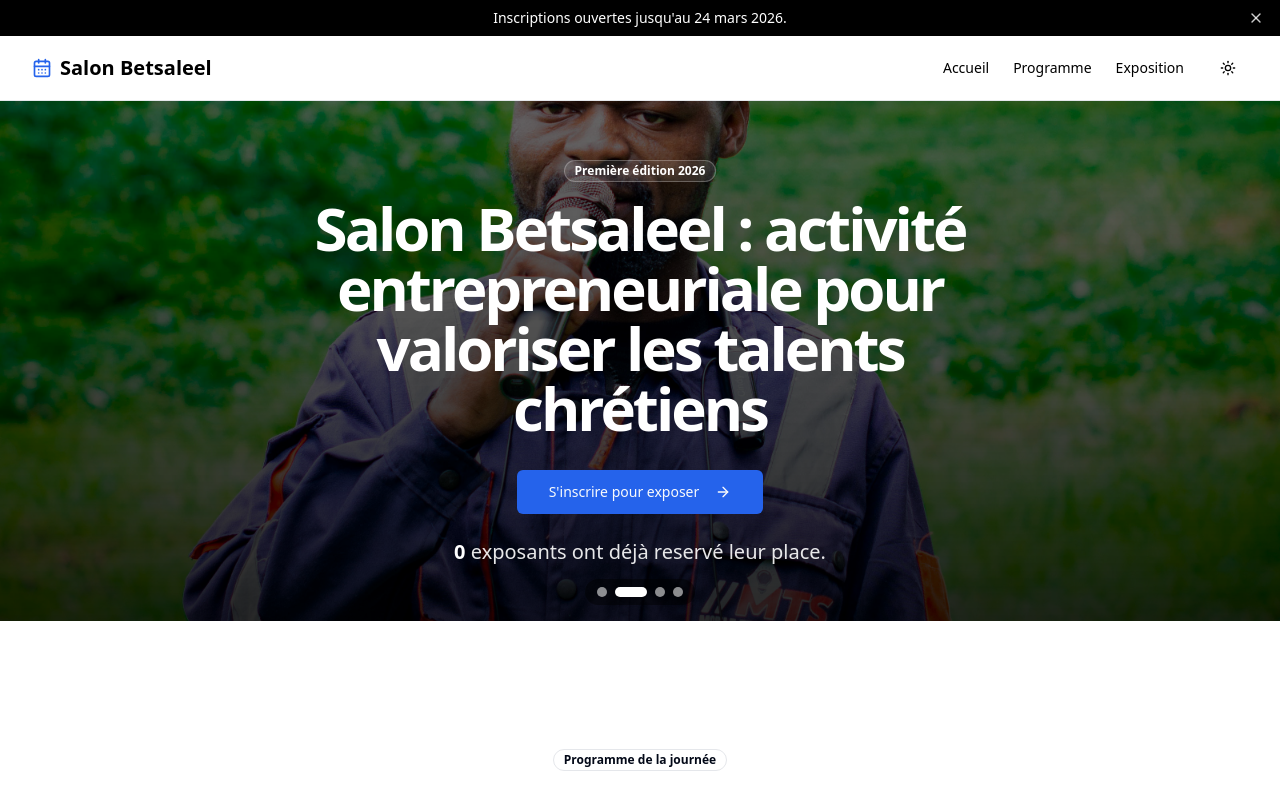
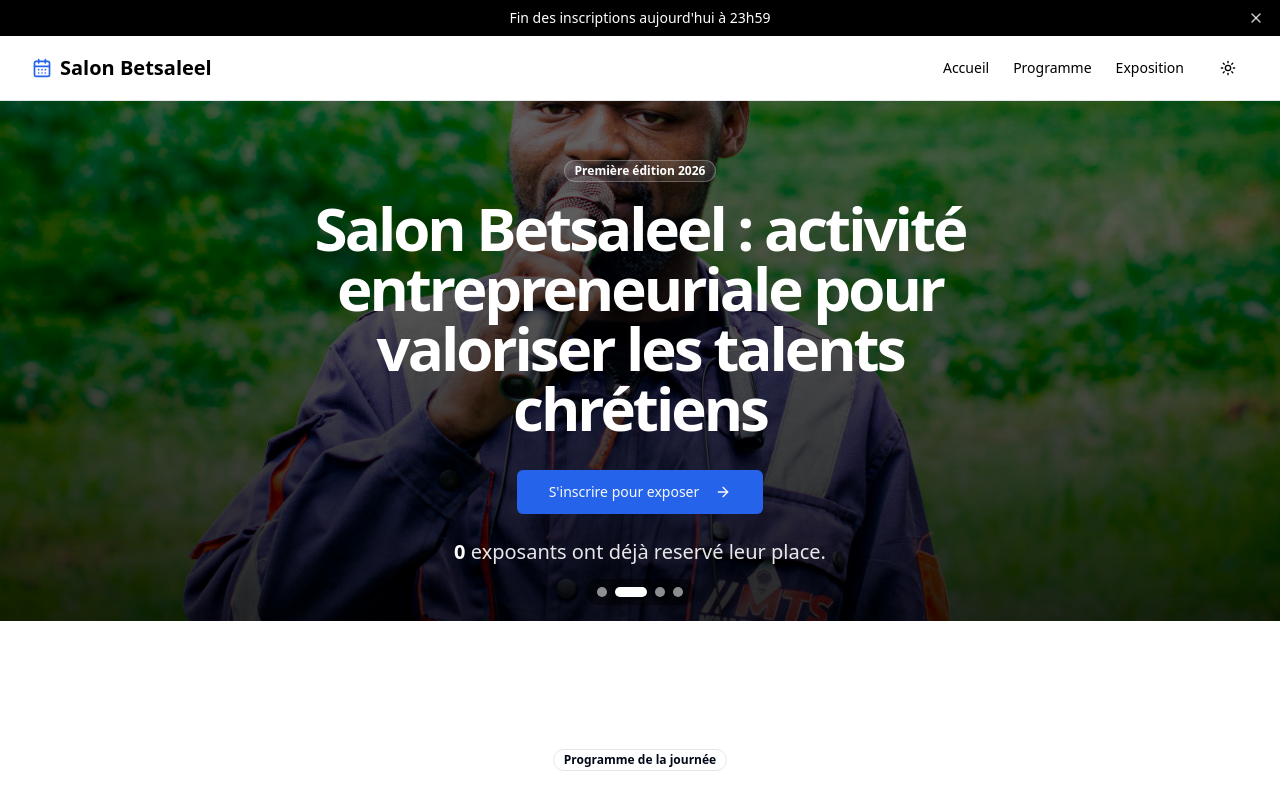
Before and after one commit to gadnyz/salon_betsaleel, a Next.js app: page / in a window 1280 px wide. Shown: the top 800 px of the page. Built offline with nearby package versions, Linux system fonts and the light colour scheme.

Commit message:
end inscription today

```diff
--- a/components/homepage/announcement-bar.tsx
+++ b/components/homepage/announcement-bar.tsx
@@ -12,7 +12,7 @@ export default function AnnouncementBar() {
   return (
     <motion.div initial={{ opacity: 0, y: -20 }} animate={{ opacity: 1, y: 0 }} className="relative bg-black px-4 py-2 text-center text-sm text-white">
       <div className="container mx-auto flex items-center justify-center">
-        <p>Inscriptions ouvertes jusqu'au 24 mars 2026.</p>
+        <p>Fin des inscriptions aujourd'hui à 23h59</p>
         <button
           onClick={() => setIsVisible(false)}
           className="absolute right-4 top-1/2 -translate-y-1/2 text-white/80 hover:text-white"
```
